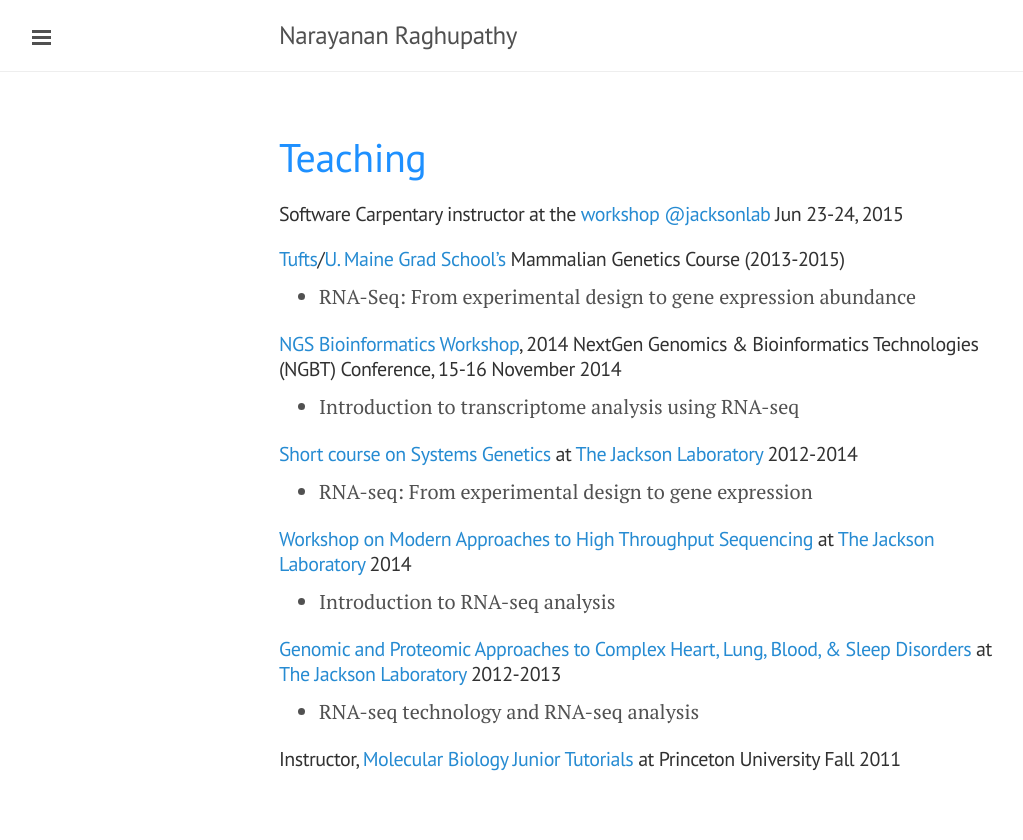
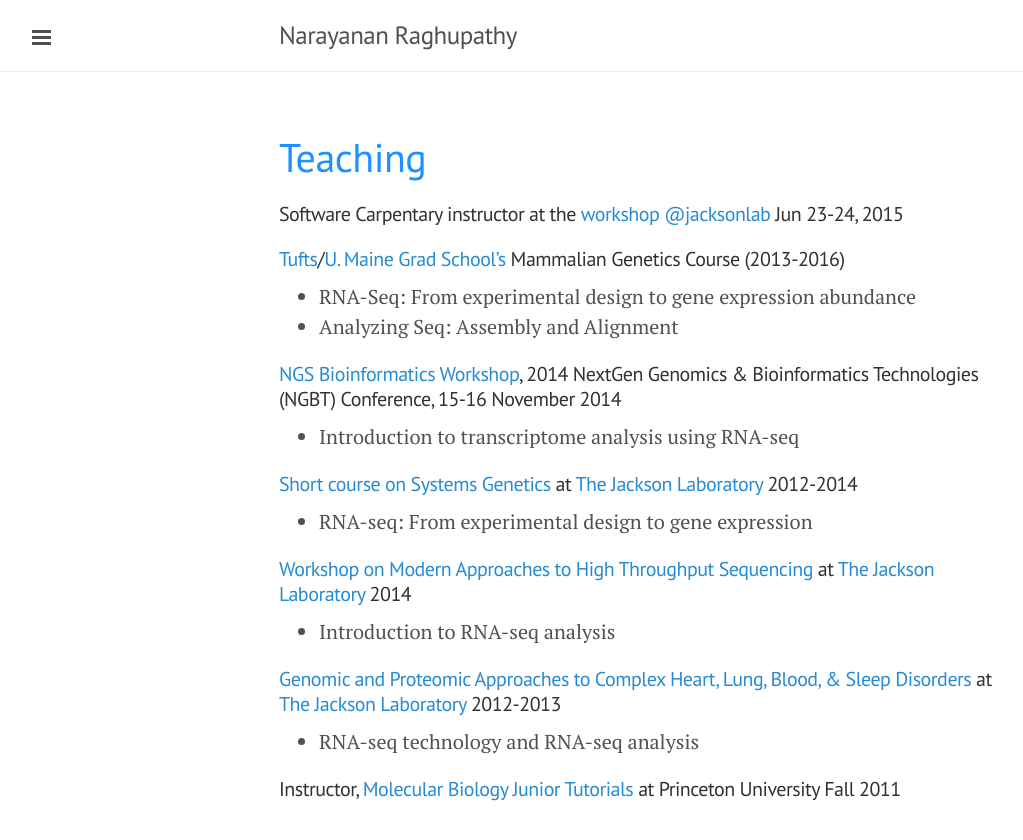
Before and after one commit to narayananr/narayananr.github.io, a Jekyll site: the page built from teaching.md, in a window 1280 px wide. Shown: the top 840 px of the page, without its empty margins (1-1024 px from the left). Built offline with Jekyll 4.4.1, drawn with Linux system fonts in a browser that asks for light colours; Markdown is read by kramdown in place of the engine named in the settings.

Commit message:
added Tufts

```diff
--- a/teaching.md
+++ b/teaching.md
@@ -3,8 +3,9 @@ layout: page
 title: <font color="DodgerBlue">Teaching</font>
 ---
 #### Software Carpentary instructor at the [workshop @jacksonlab](http://smcclatchy.github.io/2015-06-23-jackson/) Jun 23-24, 2015
-####[Tufts](http://sackler.tufts.edu/Academics/Degree-Programs/PhD-Programs/Mammalian-Genetics-at-JAX)/[U. Maine Grad School's](http://gsbse.umaine.edu/) Mammalian Genetics Course (2013-2015)
+####[Tufts](http://sackler.tufts.edu/Academics/Degree-Programs/PhD-Programs/Mammalian-Genetics-at-JAX)/[U. Maine Grad School's](http://gsbse.umaine.edu/) Mammalian Genetics Course (2013-2016)
 * RNA-Seq: From experimental design to gene expression abundance
+* Analyzing Seq: Assembly and Alignment
 
 ####[NGS Bioinformatics Workshop](http://scigenomconferences.com/2014/NGS-bioinformatics.php), 2014 NextGen Genomics & Bioinformatics Technologies (NGBT) Conference, 15-16 November 2014
 * Introduction to transcriptome analysis using RNA-seq
```
